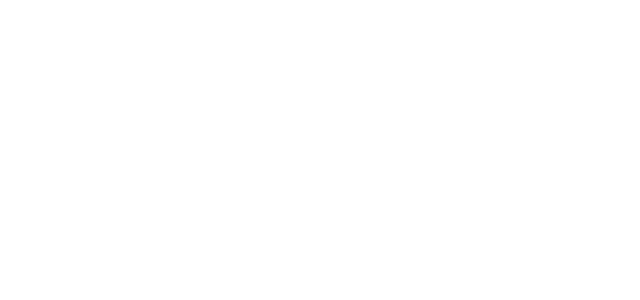
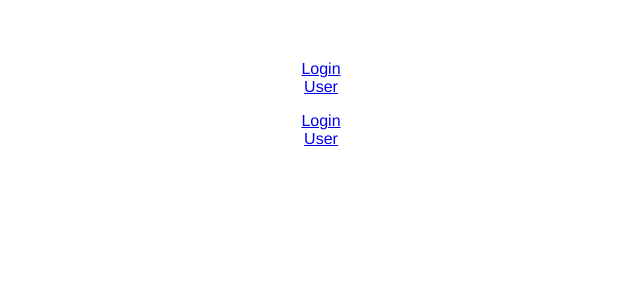
Before and after one commit to vasocaity/vuejs-basic, a Vue app: page /user/post/1 in a window 1280 px wide. Shown: the top 300 px of the page, without its empty margins (319-959 px from the left). Built offline with nearby package versions, Linux system fonts and the light colour scheme.

Commit message:
Nested Named Views

```diff
--- a/src/components/user/User.vue
+++ b/src/components/user/User.vue
@@ -2,16 +2,17 @@
   <div id="http-request-comp">
     <b-alert>ccc</b-alert>
     <p>{{this.$route.params.id}}</p>
+    <router-link :to="{ name: 'login', params: { id: 123 }}">Login</router-link>
+    <br>
+    <router-link :to="{ name: 'user', params: { id: 123 }}">User</router-link>
+    <!-- Nested Named Views -->
+    <router-view/>
+    <router-view name="helper"/>
   </div>
 </template>
 <script>
 export default {
   name: "User",
-  props: ["id"],
-  beforeRouteUpdate(to, from, next) {
-    // react to route changes...
-    // don't forget to call next()
-    next()
-  }
+  props: ["id"]
 };
 </script>
--- /dev/null
+++ b/src/components/user/UserProfile.vue
@@ -0,0 +1,10 @@
+<template>
+  <div>
+    <span>UserProfile</span>
+  </div>
+</template>
+<script>
+export default {
+  name: "UserProfile"
+};
+</script>
--- /dev/null
+++ b/src/components/user/UserSettings.vue
@@ -0,0 +1,10 @@
+<template>
+  <div>
+    <span>UserSettings</span>
+  </div>
+</template>
+<script>
+export default {
+  name: "UserSettings"
+};
+</script>
--- a/src/router.js
+++ b/src/router.js
@@ -2,6 +2,8 @@
 import Login from '@/components/login/Login.vue'
 import MyComponent from '@/components/MyComponent.vue'
 import User from '@/components/user/User.vue'
+import UserProfile from '@/components/user/UserProfile.vue'
+import UserSettings from '@/components/user/UserSettings.vue'
 export default new Router({
   mode: 'history',
   routes: [
@@ -11,11 +13,13 @@
     },
     {
       path: '/login',
+      name: 'login',
       component: Login
     },
     {
       path: '/user',
       component: User,
+      name: 'user',
       children: [
         {
           path: 'post/:post_id',
@@ -24,10 +28,23 @@
       ]
     },
     {
+      path: '/name-view',
+      component: User,
+      children: [
+        {
+          path: 'profile',
+          components: {
+            default: UserProfile,
+            helper: UserSettings
+          }
+        }
+      ]
+    },
+    {
       //Catch all / 404 Not found Route
-        // will match everything
-        path: '*',
-        component: Login
+      // will match everything
+      path: '*',
+      component: Login
     }
   ]
 })
```
